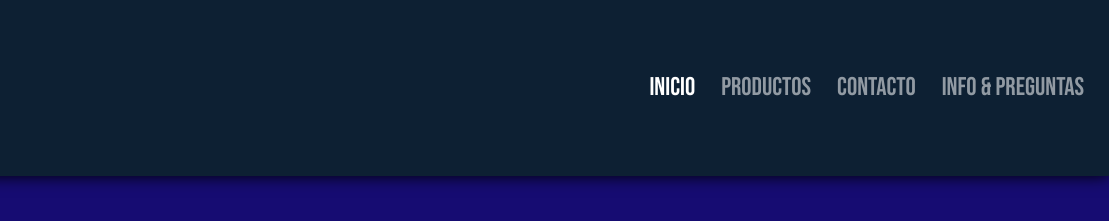
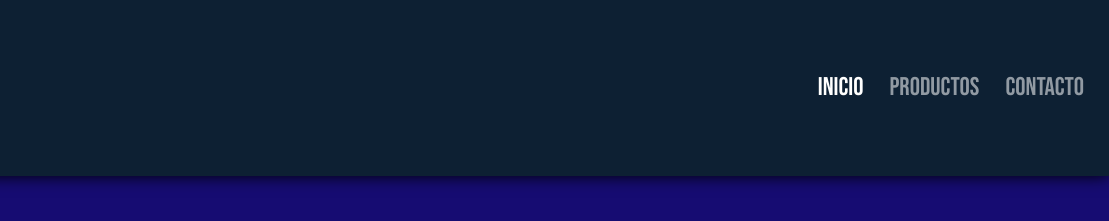
Before and after one commit to brianrigo/Probando-Proyecto-Final, a website: page pago.html in a window 1280 px wide. Shown: the top 221 px of the page, 171-1280 px from the left. Drawn offline with nearby package versions, Linux system fonts and the light colour scheme; some packages are replaced by stand-ins of ours; a script that the page names is missing.

Commit message:
quitando linea erronea

```diff
--- a/pago.html
+++ b/pago.html
@@ -38,7 +38,6 @@
                     <a class="nav-link active" aria-current="page" href="./index.html">Inicio</a>
                     <a class="nav-link" href="./productos.html">Productos</a>
                     <a class="nav-link" href="./contacto.html">Contacto</a>
-                    <a class="nav-link" href="./info.html" tabindex="-1" aria-disabled="true">Info & Preguntas</a>
                 </div>
             </div>
             </div>
```
